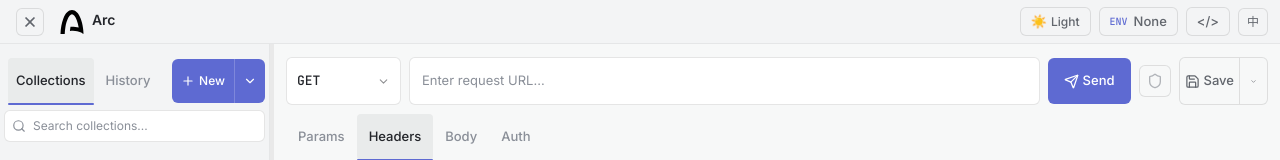
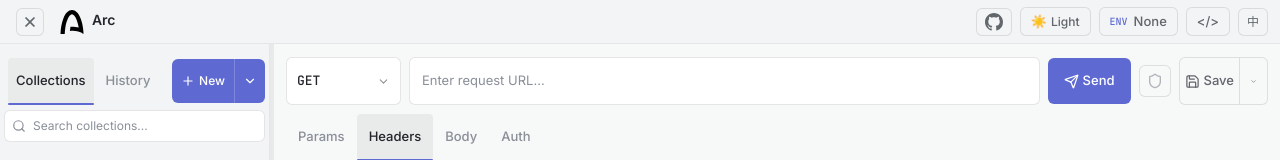
Before and after one commit to lyon916/Arc, a React (Vite) app: page / in a window 1280 px wide. Shown: the top 160 px of the page. Built offline with nearby package versions, Linux system fonts and the light colour scheme.

Commit message:
feat: add GitHub link button in navbar

```diff
--- a/src/components/layout/Navbar.tsx
+++ b/src/components/layout/Navbar.tsx
@@ -79,6 +79,19 @@
             </button>
           )}
 
+          <a
+            href="https://github.com/lyon916/Arc"
+            target="_blank"
+            rel="noopener noreferrer"
+            className="btn-ghost-linear"
+            style={{ padding: isMobile ? '0 5px' : '4px 8px', height: isMobile ? 26 : undefined, display: 'flex', alignItems: 'center' }}
+            title="GitHub"
+          >
+            <svg width="18" height="18" viewBox="0 0 24 24" fill="currentColor">
+              <path d="M12 0C5.37 0 0 5.37 0 12c0 5.31 3.435 9.795 8.205 11.385.6.105.825-.255.825-.57 0-.285-.015-1.23-.015-2.235-3.015.555-3.795-.735-4.035-1.41-.135-.345-.72-1.41-1.23-1.695-.42-.225-1.02-.78-.015-.795.945-.015 1.62.87 1.845 1.23 1.08 1.815 2.805 1.305 3.495.99.105-.78.42-1.305.765-1.605-2.67-.3-5.46-1.335-5.46-5.925 0-1.305.465-2.385 1.23-3.225-.12-.3-.54-1.53.12-3.18 0 0 1.005-.315 3.3 1.23.96-.27 1.98-.405 3-.405s2.04.135 3 .405c2.295-1.56 3.3-1.23 3.3-1.23.66 1.65.24 2.88.12 3.18.765.84 1.23 1.905 1.23 3.225 0 4.605-2.805 5.625-5.475 5.925.435.375.81 1.095.81 2.22 0 1.605-.015 2.895-.015 3.3 0 .315.225.69.825.57A12.02 12.02 0 0024 12c0-6.63-5.37-12-12-12z"/>
+            </svg>
+          </a>
+
           <div className="dropdown dropdown-end">
             <button
               tabIndex={0}
```
